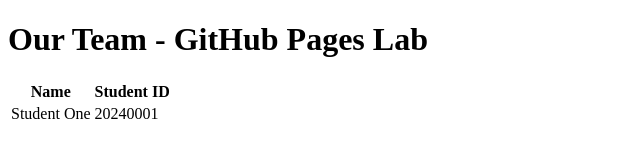
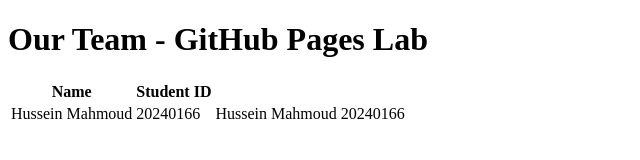
Before and after one commit to hussein-e4/github-pages-lab, a plain HTML site: page index.html in a window 1280 px wide. Shown: the whole page, without its empty margins (0-640 px from the left). Drawn offline with Linux system fonts and the light colour scheme.

Commit message:
Add team names and ids

```diff
--- a/index.html
+++ b/index.html
@@ -13,8 +13,10 @@
       <th>Student ID</th>
     </tr>
     <tr>
-      <td>Student One</td>
-      <td>20240001</td>
+      <td>Hussein Mahmoud</td>
+      <td>20240166</td>
+      <td>Hussein Mahmoud</td>
+      <td>20240166</td>
     </tr>
   </table>
 </body>
```
